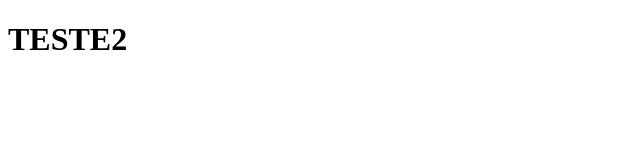
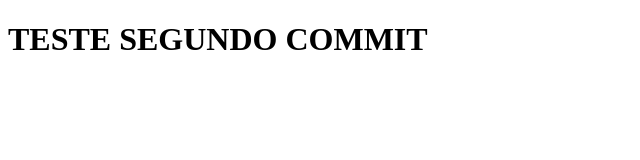
Before and after one commit to andrelgil/site_teste, a plain HTML site: page index.html in a window 1280 px wide. Shown: the whole page, without its empty margins (0-640 px from the left). Drawn offline with Linux system fonts and the light colour scheme.

Commit message:
TESTE SEGUNDO COMMIT

```diff
--- a/index.html
+++ b/index.html
@@ -7,6 +7,6 @@
     <title>Document</title>
 </head>
 <body>
-    <h1>TESTE2</h1>
+    <h1>TESTE SEGUNDO COMMIT</h1>
 </body>
 </html>
```
